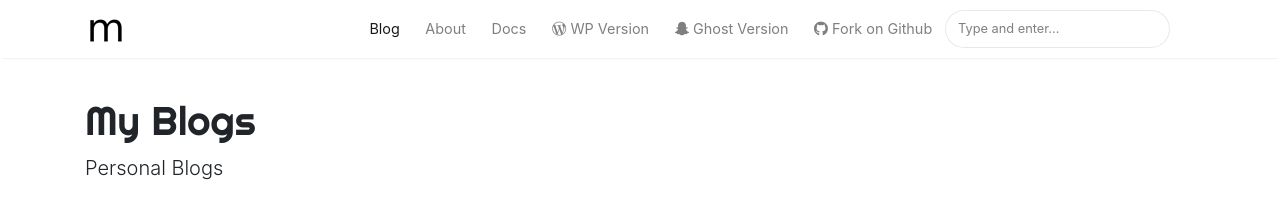
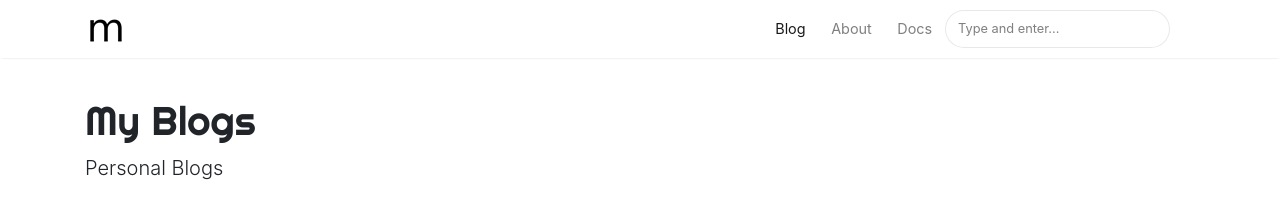
Before and after one commit to munkeops/Blogs, a Jekyll site: the page built from index.html, in a window 1280 px wide. Shown: the top 211 px of the page. Built offline with Jekyll 4.4.1, drawn with Linux system fonts in a browser that asks for light colours; nearby versions of some CDN libraries; the list of posts is cut into pages by our own code.

Commit message:
Update default.html

```diff
--- a/_layouts/default.html
+++ b/_layouts/default.html
@@ -79,17 +79,17 @@ ga('send', 'pageview');
                 <a target="_blank" class="nav-link" href="https://bootstrapstarter.com/bootstrap-templates/template-mediumish-bootstrap-jekyll/"> Docs</a>
                 </li>
 
-                <li class="nav-item">
+<!--                 <li class="nav-item">
                 <a target="_blank" class="nav-link" href="https://www.wowthemes.net/themes/mediumish-wordpress/"><i class="fab fa-wordpress-simple"></i> WP Version</a>
-                </li>
+                </li> -->
 
-                <li class="nav-item">
+<!--                 <li class="nav-item">
                 <a target="_blank" class="nav-link" href="https://www.wowthemes.net/themes/mediumish-ghost/"><i class="fab fa-snapchat-ghost"></i> Ghost Version</a>
-                </li>
+                </li> -->
 
-                <li class="nav-item">
+<!--                 <li class="nav-item">
                 <a target="_blank" class="nav-link" href="https://github.com/wowthemesnet/mediumish-theme-jekyll"><i class="fab fa-github"></i> Fork on Github</a>
-                </li>
+                </li> -->
 
                 {% include search-lunr.html %}
 
```
